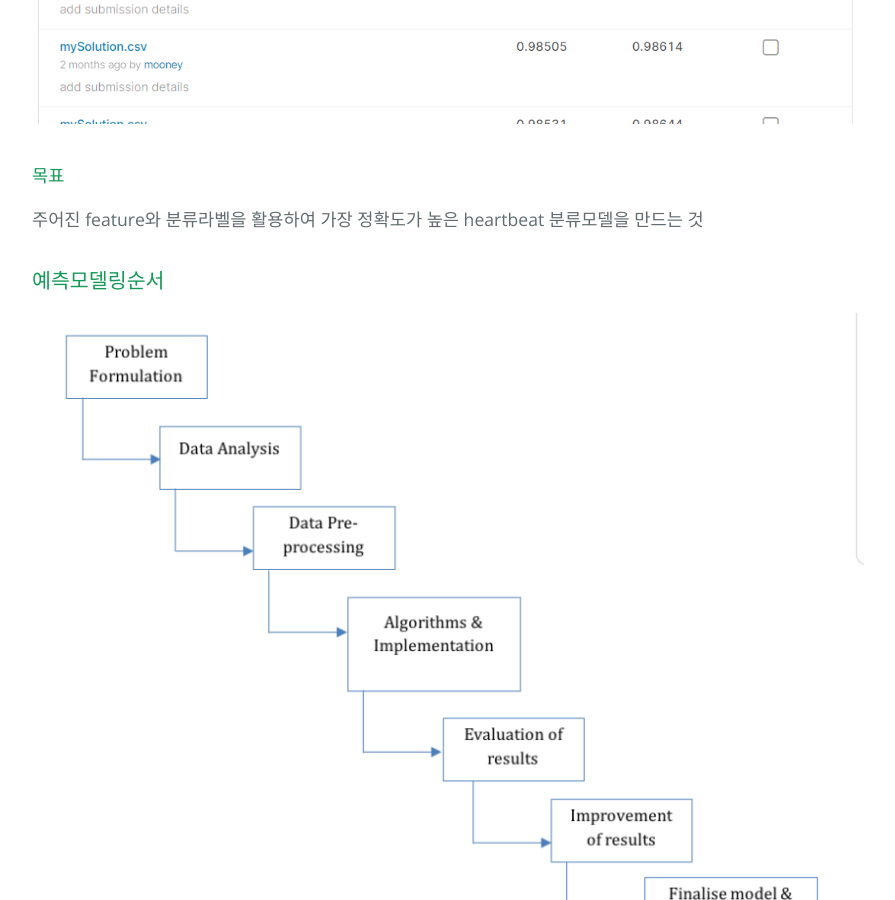
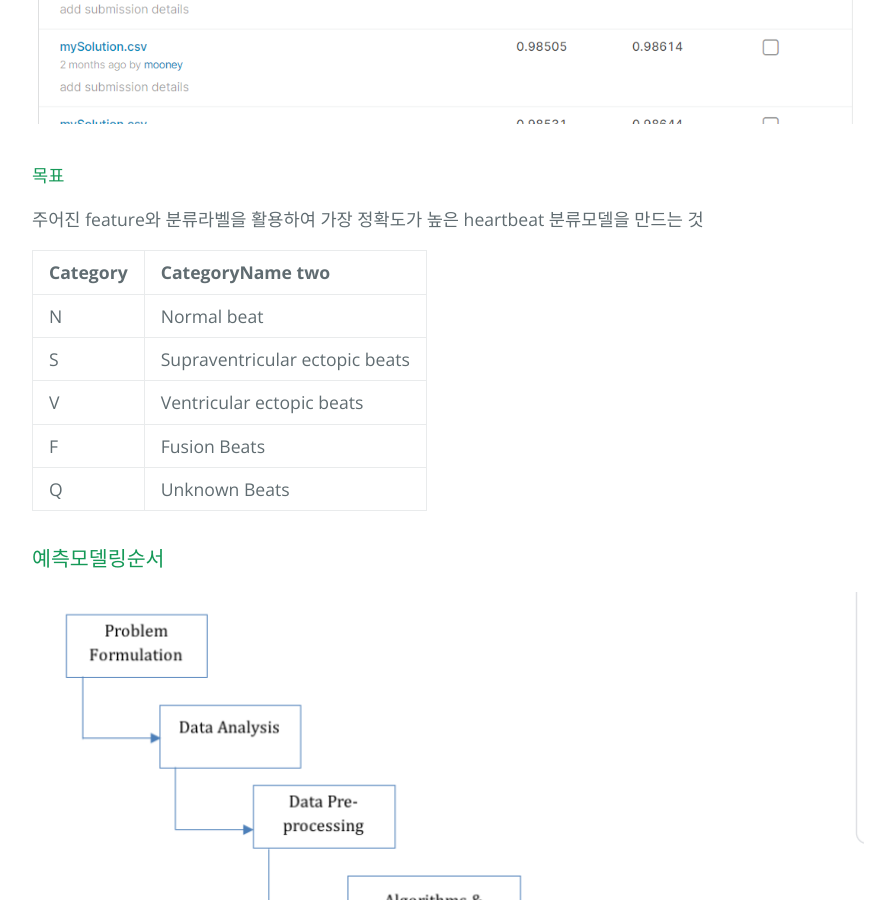
Before and after one commit to FullMooney/py_studies, a Jekyll site: the page built from heartbeat.md, in a window 1280 px wide and 900 px high, scrolled down 1646 px. Shown: the whole window, without its empty margins (192-1087 px from the left). Built offline with Jekyll 4.4.1, drawn with Linux system fonts in a browser that asks for light colours.

Commit message:
categories update

```diff
--- a/heartbeat.md
+++ b/heartbeat.md
@@ -25,6 +25,14 @@ description: heartbeat classification 을 통한 심장질환 예측
 #### 목표
 
 주어진 feature와 분류라벨을 활용하여 가장 정확도가 높은 heartbeat 분류모델을 만드는 것
+
+| Category     | CategoryName two  |
+|:-------------|:------------------|
+|N|	Normal beat                    |
+|S|	Supraventricular ectopic beats |
+|V|	Ventricular ectopic beats      |
+|F|	Fusion Beats                   |
+|Q|	Unknown Beats                  |
 
 
 ### 예측모델링순서
```
